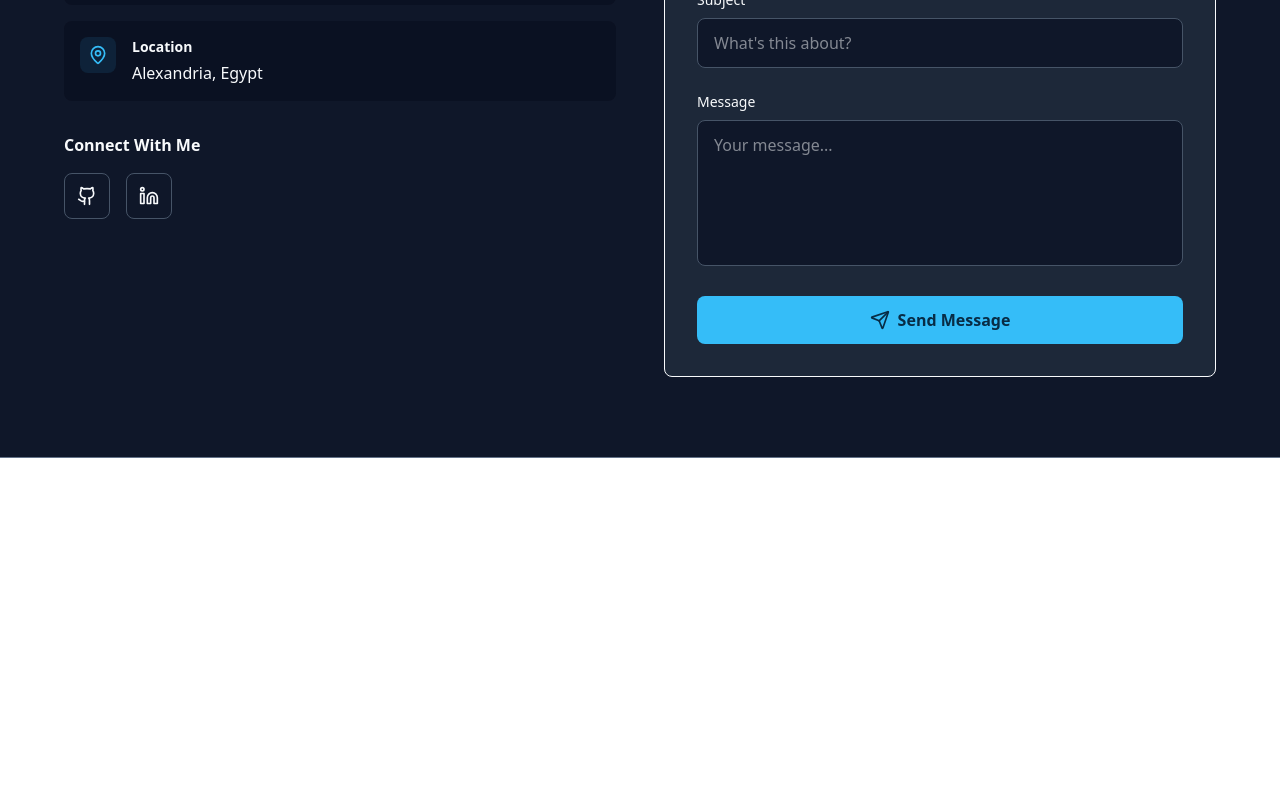
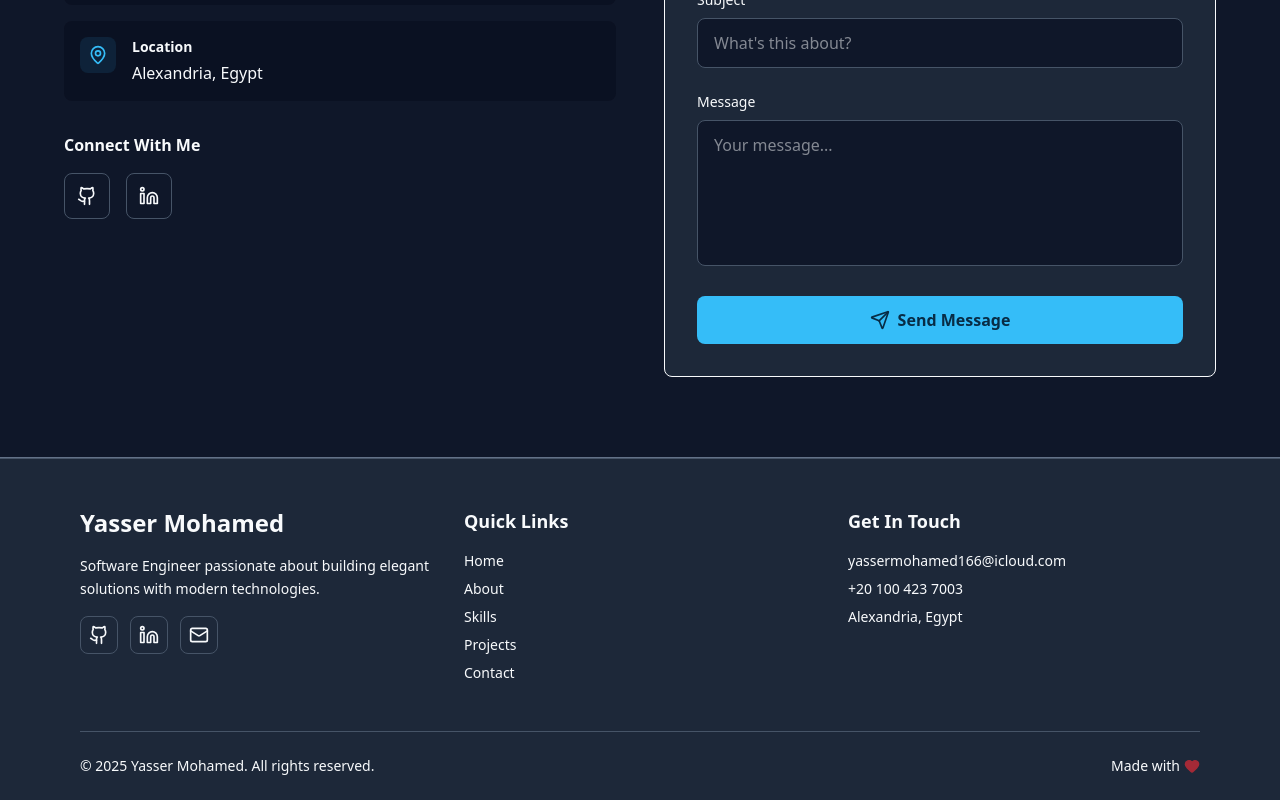
Before and after one commit to yasserM2001/Portfolio, a React (Vite) app: page / in a window 1280 px wide. Shown: the part 4906-5706 px from the top of the page. Before the commit the page ends 5364 px from the top, so only its background shows below. Built offline with nearby package versions, Linux system fonts and the light colour scheme.

Commit message:
feat: add Footer component to Index page

```diff
--- /dev/null
+++ b/src/components/Footer.tsx
@@ -0,0 +1,141 @@
+import { Github, Linkedin, Mail, Heart } from "lucide-react";
+
+const Footer = () => {
+    const currentYear = new Date().getFullYear();
+
+    const footerLinks = [
+        { label: "Home", href: "#home" },
+        { label: "About", href: "#about" },
+        { label: "Skills", href: "#skills" },
+        { label: "Projects", href: "#projects" },
+        { label: "Contact", href: "#contact" }
+    ];
+
+    const socialLinks = [
+        {
+            icon: Github,
+            label: "GitHub",
+            href: "https://github.com/yasserM2001",
+        },
+        {
+            icon: Linkedin,
+            label: "LinkedIn",
+            href: "#",
+        },
+        {
+            icon: Mail,
+            label: "Email",
+            href: "mailto:yassermohamed166@icloud.com",
+        }
+    ];
+
+    const scrollToSection = (href: string) => {
+        const element = document.querySelector(href);
+        if (element) {
+            element.scrollIntoView({ behavior: "smooth" });
+        }
+    };
+
+    return (
+        <footer className="bg-card border-t border-border">
+            <div className="container max-w-6xl mx-auto px-4">
+
+                {/* Main Footer Content */}
+                <div className="py-12 grid grid-cols-1 md:grid-cols-3 gap-8">
+
+                    {/* Brand Section */}
+                    <div className="space-y-4">
+                        <h3 className="text-2xl font-bold text-foreground">
+                            Yasser Mohamed
+                        </h3>
+                        <p className="text-muted-foreground text-sm leading-relaxed">
+                            Software Engineer passionate about building elegant solutions
+                            with modern technologies.
+                        </p>
+                        <div className="flex gap-3">
+                            {socialLinks.map((social) => (
+                                <a
+                                    key={social.label}
+                                    href={social.href}
+                                    target="_blank"
+                                    rel="noopener noreferrer"
+                                    className={`p-2 rounded-lg border border-border hover:border-primary transition-all hover:text-primary`}
+                                    aria-label={social.label}
+                                >
+                                    <social.icon className="w-5 h-5" />
+                                </a>
+                            ))}
+                        </div>
+                    </div>
+
+                    {/* Quick Links */}
+                    <div className="space-y-4">
+                        <h4 className="text-lg font-semibold text-foreground">
+                            Quick Links
+                        </h4>
+                        <nav className="flex flex-col space-y-2">
+                            {footerLinks.map((link) => (
+                                <a
+                                    key={link.label}
+                                    href={link.href}
+                                    onClick={(e) => {
+                                        e.preventDefault();
+                                        scrollToSection(link.href);
+                                    }}
+                                    className="text-muted-foreground hover:text-primary transition-colors text-sm"
+                                >
+                                    {link.label}
+                                </a>
+                            ))}
+                        </nav>
+                    </div>
+
+                    {/* Contact Info */}
+                    <div className="space-y-4">
+                        <h4 className="text-lg font-semibold text-foreground">
+                            Get In Touch
+                        </h4>
+                        <div className="space-y-2 text-sm">
+                            <a
+                                href="mailto:yassermohamed166@icloud.com"
+                                className="block text-muted-foreground hover:text-primary transition-colors"
+                            >
+                                yassermohamed166@icloud.com
+                            </a>
+                            <a
+                                href="tel:+201004237003"
+                                className="block text-muted-foreground hover:text-primary transition-colors"
+                            >
+                                +20 100 423 7003
+                            </a>
+                            <p className="text-muted-foreground">
+                                Alexandria, Egypt
+                            </p>
+                        </div>
+                    </div>
+
+                </div>
+
+                {/* Bottom Bar */}
+                <div className="py-6 border-t border-border">
+                    <div className="flex flex-col md:flex-row justify-between items-center gap-4">
+
+                        {/* Copyright */}
+                        <p className="text-sm text-muted-foreground text-center md:text-left">
+                            © {currentYear} Yasser Mohamed. All rights reserved.
+                        </p>
+
+                        {/* Made with love */}
+                        <p className="text-sm text-muted-foreground flex items-center gap-1">
+                            Made with <Heart className="w-4 h-4 text-red-500 fill-red-500 animate-pulse" />
+                        </p>
+
+                    </div>
+                </div>
+
+            </div>
+        </footer>
+    );
+};
+
+export default Footer;
--- a/src/pages/Index.tsx
+++ b/src/pages/Index.tsx
@@ -1,5 +1,6 @@
 import About from "../components/About";
 import Contact from "../components/Contact";
+import Footer from "../components/Footer";
 import Hero from "../components/Hero";
 import Navbar from "../components/Navbar";
 import Projects from "../components/Projects";
@@ -14,6 +15,7 @@ const Index = () => {
             <Skills />
             <Projects />
             <Contact />
+            <Footer />
         </div>
     );
 };
```
